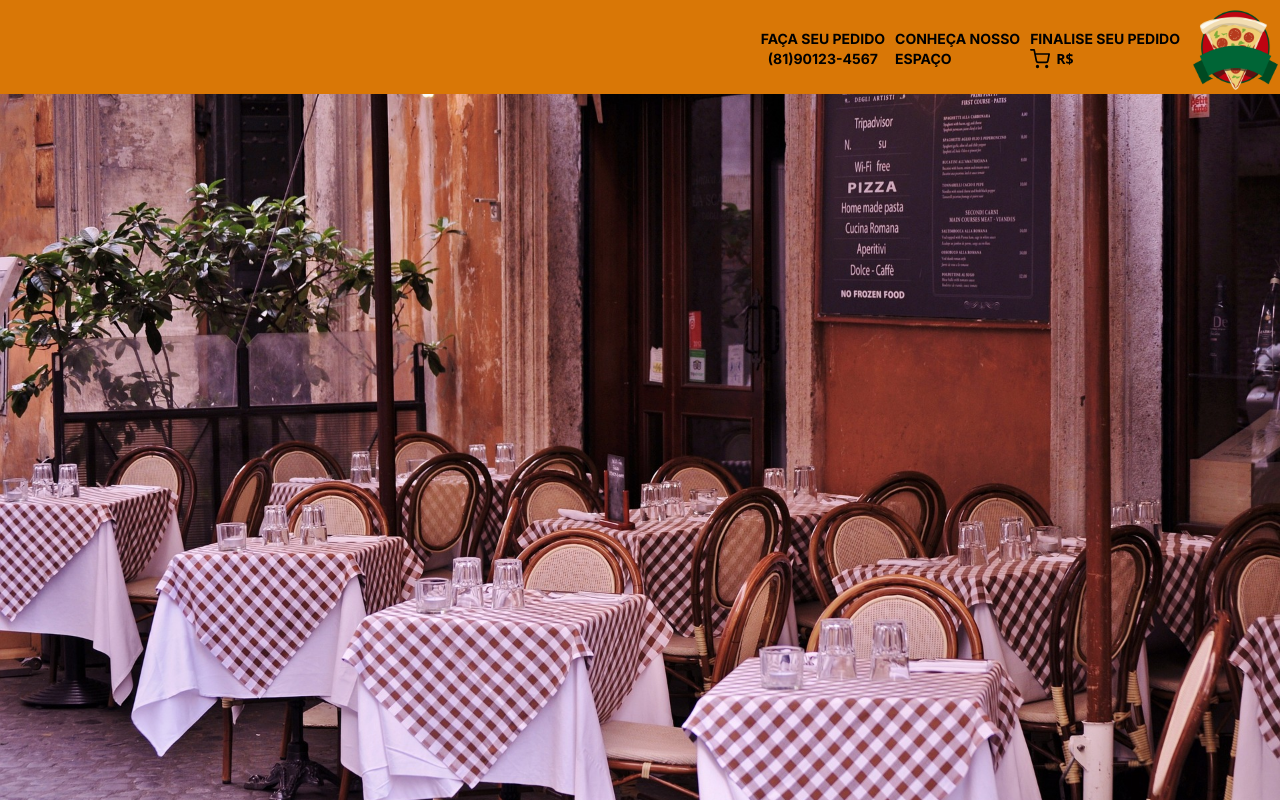
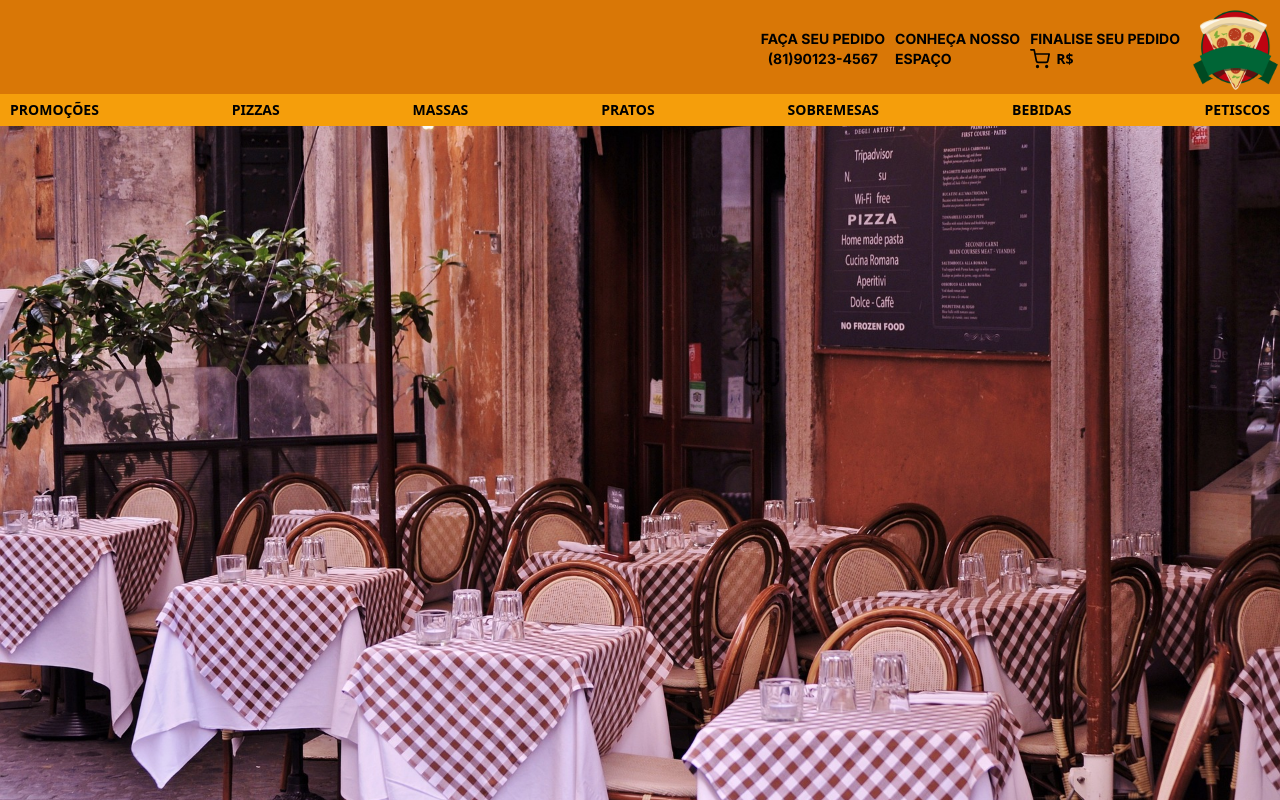
Before and after one commit to HumbertoFox/pizzaria, a Next.js app: page / in a window 1280 px wide. Shown: the top 800 px of the page. Built offline with nearby package versions, Linux system fonts and the light colour scheme.

Commit message:
update menu

```diff
--- a/src/components/menu/index.tsx
+++ b/src/components/menu/index.tsx
@@ -6,13 +6,22 @@ const ClassLinks = 'px-2.5 py-1.5 hover:bg-green-600 duration-700 hover:text-whi
 
 export default function MenuComponent({ isClicked }: ClickedMenu) {
     const [isVisible, setIsVisible] = useState(isClicked);
+    const [isWideScreen, setIsWideScreen] = useState(window.innerWidth > 790);
 
     useEffect(() => {
         setIsVisible(isClicked);
     }, [isClicked]);
 
+    useEffect(() => {
+        const handleResize = () => setIsWideScreen(window.innerWidth > 790);
+
+        window.addEventListener('resize', handleResize);
+
+        return () => window.removeEventListener('resize', handleResize);
+    }, []);
+
     return (
-        <nav className={`w-full flex justify-between font-sans text-sm font-bold bg-amber-500 sm:absolute sm:left-0 sm:flex-col sm:z-10 sm:w-32 sm:text-center ${isVisible ? 'hidden' : 'flex'}`}>
+        <nav className={`w-full flex justify-between font-sans text-sm font-bold bg-amber-500 sm:absolute sm:left-0 sm:flex-col sm:z-10 sm:w-32 sm:text-center ${isVisible && !isWideScreen && 'hidden'}`}>
             <Link href={'#promotion'} className={ClassLinks}>PROMOÇÕES</Link>
             <Link href={'#pizzas'} className={ClassLinks}>PIZZAS</Link>
             <Link href={'/'} className={ClassLinks}>MASSAS</Link>
```
